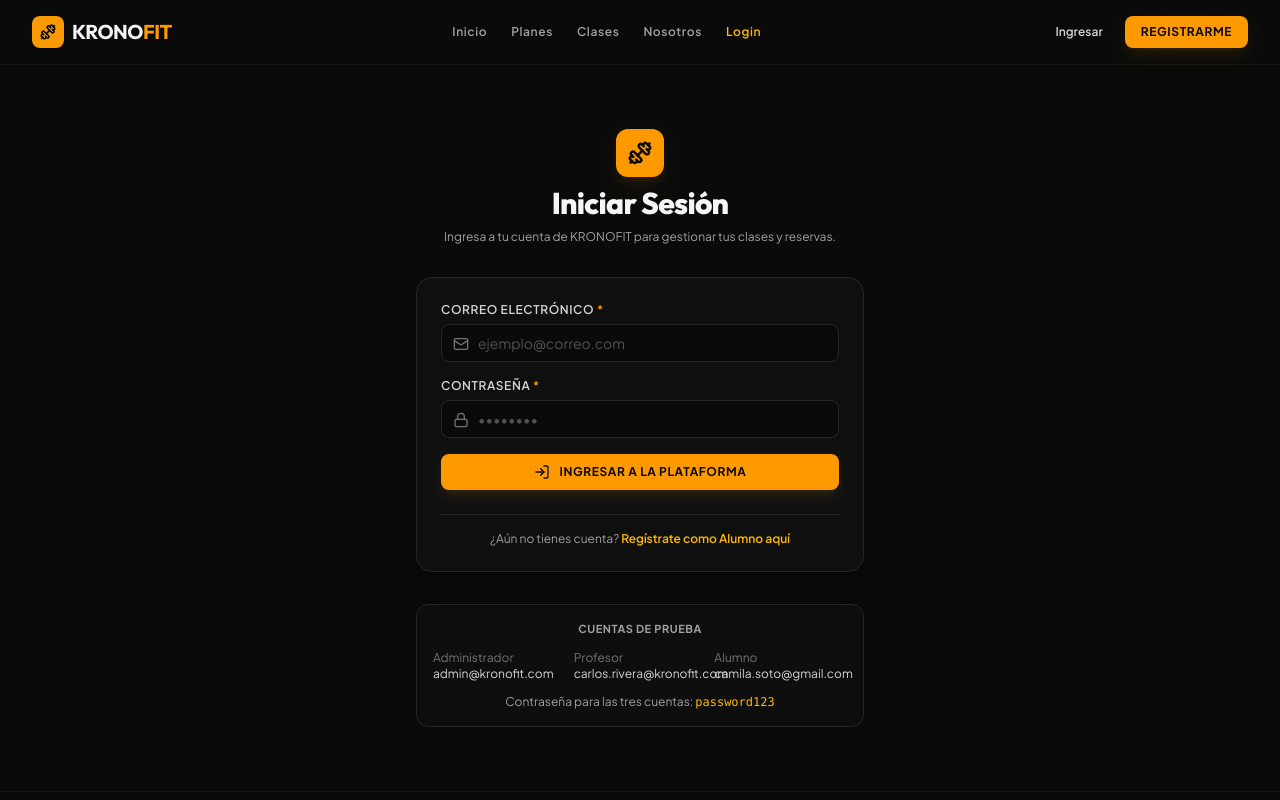
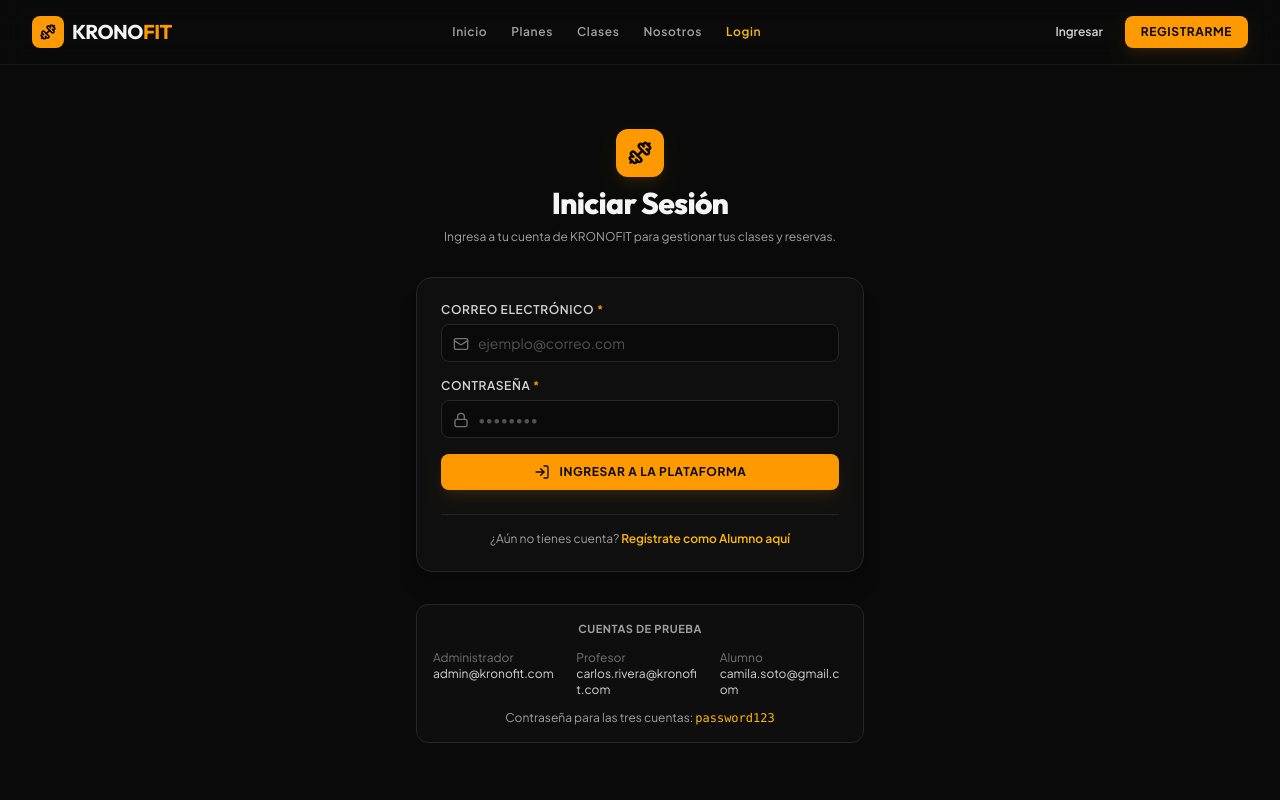
Before and after one commit to felipejarap/centro-deportivo-react, a React (Vite) app: page / in a window 1280 px wide. Both pictures are taken after a click on the button "Login". Shown: the top 800 px of the page. Built offline with nearby package versions, Linux system fonts and the light colour scheme.

Commit message:
Se ajusta modals

```diff
--- a/src/components/Modal.jsx
+++ b/src/components/Modal.jsx
@@ -34,7 +34,7 @@ export const Modal = ({
   return (
     <div className="fixed inset-0 z-50 bg-neutral-950/80 backdrop-blur-sm flex items-center justify-center p-4 overflow-y-auto">
       <div
-        className={`bg-neutral-900 border border-neutral-800 rounded-2xl w-full p-6 sm:p-8 space-y-6 shadow-2xl my-8 relative animate-fadeIn ${maxWidthClasses}`}
+        className={`bg-neutral-900 border border-neutral-800 rounded-2xl w-full max-h-[calc(100vh-2rem)] overflow-y-auto p-6 sm:p-8 space-y-6 shadow-2xl my-8 relative animate-fadeIn ${maxWidthClasses}`}
         onClick={e => e.stopPropagation()}
       >
         {/* Header */}
--- a/src/components/PermissionsMatrix.jsx
+++ b/src/components/PermissionsMatrix.jsx
@@ -57,7 +57,7 @@ export const PermissionsMatrix = ({
 }) => {
   return (
     <div className="overflow-x-auto rounded-xl border border-neutral-800 shadow-inner bg-neutral-900/30">
-      <table className="w-full text-left text-xs border-collapse">
+      <table className="w-full min-w-[640px] text-left text-xs border-collapse">
         <thead className={compact ? 'sticky top-0 z-10' : ''}>
           <tr className="border-b border-neutral-800 bg-neutral-950/90 text-neutral-400 font-bold uppercase tracking-wider text-[11px]">
             <th className="py-3 px-4 w-5/12">Módulo del Sistema</th>
--- a/src/pages/admin/AdminRolesPage.jsx
+++ b/src/pages/admin/AdminRolesPage.jsx
@@ -578,7 +578,7 @@ export const AdminRolesPage = () => {
               <p className="text-[11px] text-rose-400">{formErrors.permisos}</p>
             )}
 
-            <div className="max-h-80 overflow-y-auto pr-1">
+            <div className="max-h-[min(20rem,38vh)] overflow-y-auto pr-1 rounded-xl">
               <PermissionsMatrix
                 compact={true}
                 selectedPermissions={formData.permisos}
--- a/src/pages/public/LoginPage.jsx
+++ b/src/pages/public/LoginPage.jsx
@@ -121,10 +121,10 @@ export const LoginPage = () => {
           <p className="text-center text-[11px] font-bold uppercase tracking-wider text-neutral-400">
             Cuentas de prueba
           </p>
-          <div className="grid gap-2 text-xs text-neutral-300 sm:grid-cols-3">
-            <p><span className="block text-neutral-500">Administrador</span>admin@kronofit.com</p>
-            <p><span className="block text-neutral-500">Profesor</span>carlos.rivera@kronofit.com</p>
-            <p><span className="block text-neutral-500">Alumno</span>camila.soto@gmail.com</p>
+          <div className="grid gap-x-4 gap-y-3 text-xs text-neutral-300 sm:grid-cols-3">
+            <p className="min-w-0 break-all"><span className="block break-normal text-neutral-500">Administrador</span>admin@kronofit.com</p>
+            <p className="min-w-0 break-all"><span className="block break-normal text-neutral-500">Profesor</span>carlos.rivera@kronofit.com</p>
+            <p className="min-w-0 break-all"><span className="block break-normal text-neutral-500">Alumno</span>camila.soto@gmail.com</p>
           </div>
           <p className="text-center text-xs text-neutral-400">
             Contraseña para las tres cuentas: <code className="text-amber-400">password123</code>
```
